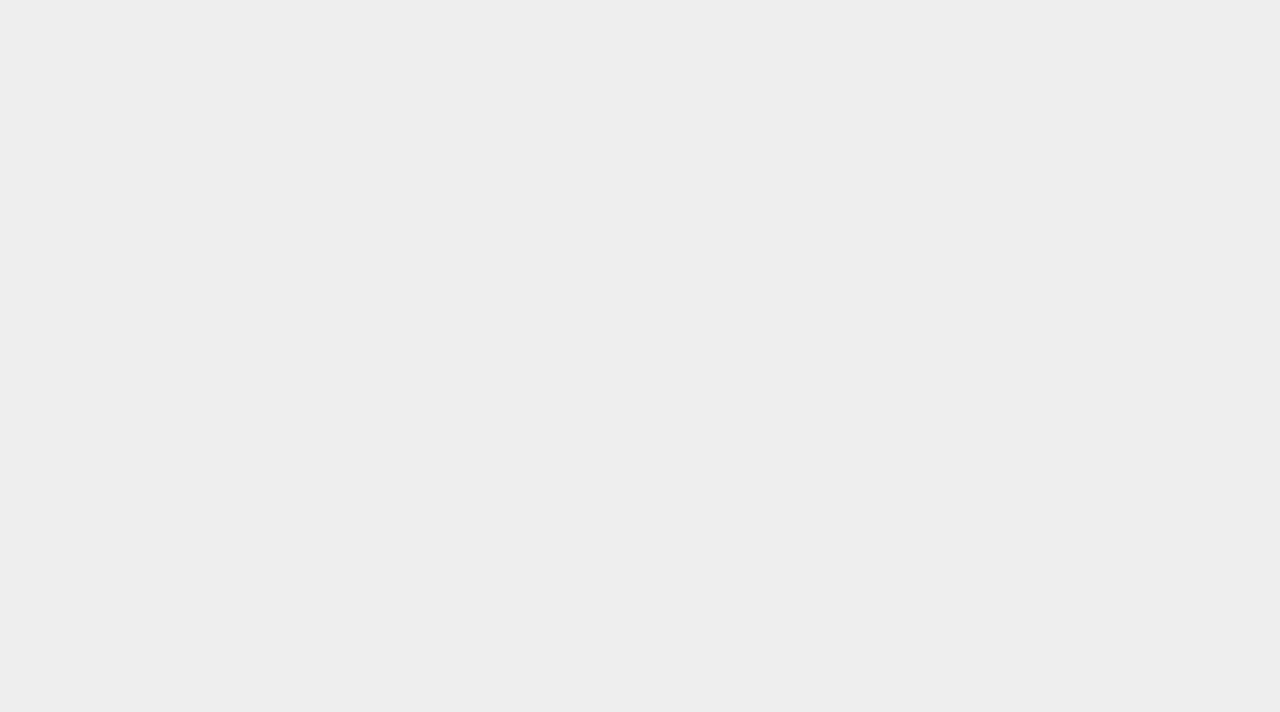
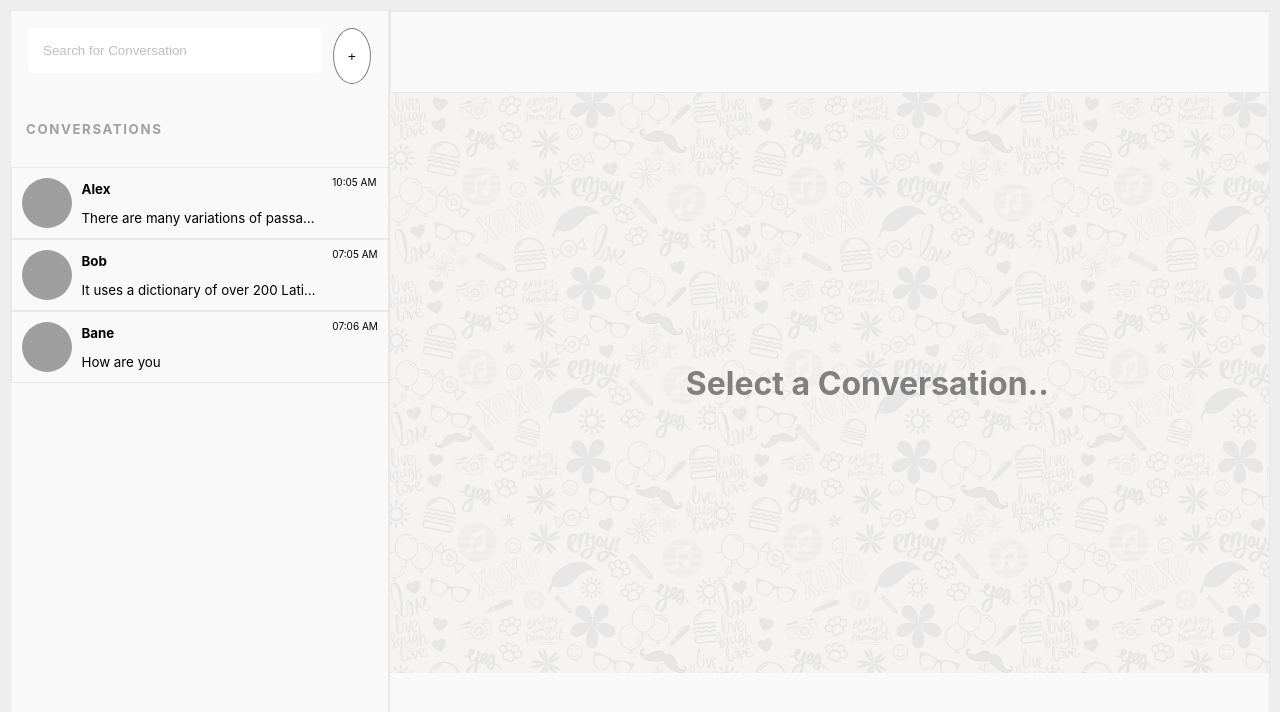
Before and after one commit to ujain86/chat-app-react, a React (Create React App) app: page / in a window 1280 px wide. Before the commit this address had no page. Shown: the top 712 px of the page. Built offline with nearby package versions, Linux system fonts and the light colour scheme; grey boxes are pictures that could not be loaded.

Commit message:
made change in router

```diff
--- a/public/index.html
+++ b/public/index.html
@@ -2,7 +2,7 @@
 <html lang="en">
   <head>
     <meta charset="utf-8" />
-    <link rel="icon" href="%PUBLIC_URL%/favicon.ico" />
+    <link rel="icon" href="https://cdn-icons-png.flaticon.com/512/3114/3114553.png" />
     <meta name="viewport" content="width=device-width, initial-scale=1" />
     <meta name="theme-color" content="#000000" />
     <meta
@@ -24,7 +24,7 @@
       work correctly both with client-side routing and a non-root public URL.
       Learn how to configure a non-root public URL by running `npm run build`.
     -->
-    <title>React Chat App</title>
+    <title>Web-Chat</title>
 
   </head>
   <body>
--- a/src/components/App.js
+++ b/src/components/App.js
@@ -12,7 +12,7 @@ function App() {
 
       <Provider store={store}>
       <Routes>
-        <Route path='/chat-app-react' element={ <ChatApp /> }></Route>
+        <Route path='/' element={ <ChatApp /> }></Route>
       </Routes>
 
     </Provider>
```
